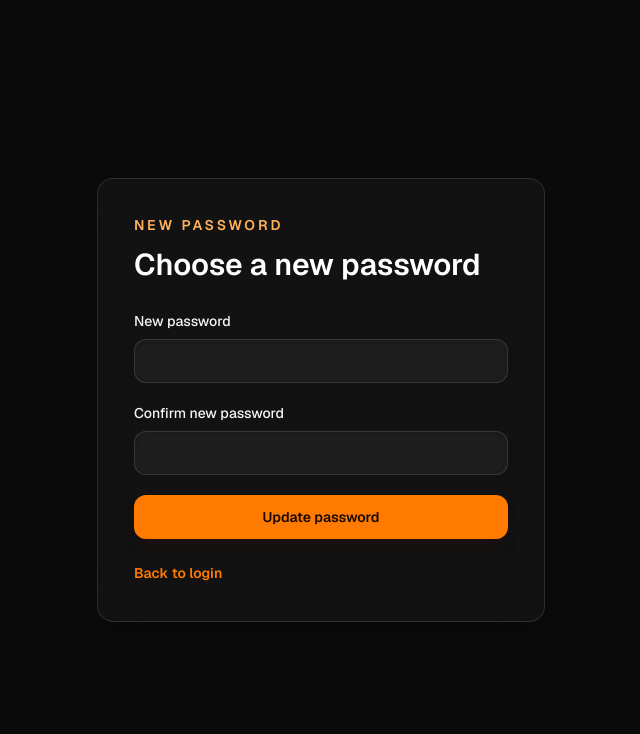
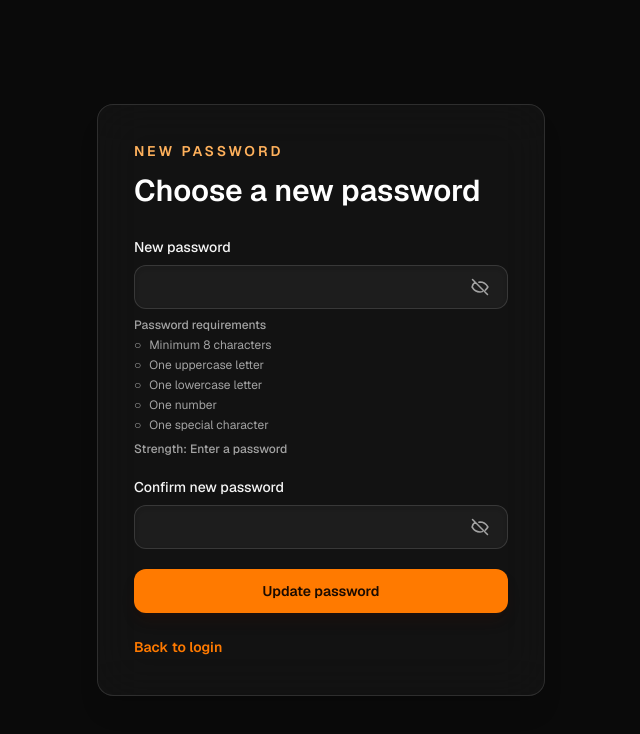
Before and after one commit to SharwinX17vg/FEASTY-MERCHANT, a Next.js app: page /reset-password in a window 1280 px wide. Shown: the top 734 px of the page, without its empty margins (319-959 px from the left). Built offline with nearby package versions, Linux system fonts and the light colour scheme.

Commit message:
feat: improve authentication password UX

```diff
--- a/app/reset-password/page.tsx
+++ b/app/reset-password/page.tsx
@@ -1,27 +1,50 @@
 "use client";
 
 import Link from "next/link";
-import { FormEvent, useState } from "react";
+import { FormEvent, useMemo, useState } from "react";
 
 import { Card, Input, PrimaryButton } from "@/components/ui";
+import { getPasswordRequirements, getPasswordStrength, validatePassword } from "@/lib/validation/auth";
+
+function Icon({ hidden }: { hidden: boolean }) {
+  return (
+    <svg aria-hidden="true" className="size-5" fill="none" stroke="currentColor" strokeLinecap="round" strokeLinejoin="round" strokeWidth="1.8" viewBox="0 0 24 24">
+      <path d={hidden ? "M3 3l18 18M10.6 6.2A10.2 10.2 0 0 1 12 6c6 0 9.5 6 9.5 6a17.3 17.3 0 0 1-3.1 3.7M6.2 6.2C3.8 7.7 2.5 12 2.5 12s3.5 6 9.5 6c1 0 2-.2 2.8-.5" : "M2.5 12s3.5-6 9.5-6 9.5 6 9.5 6-3.5 6-9.5 6-9.5-6-9.5-6Zm9.5 2.5a2.5 2.5 0 1 0 0-5 2.5 2.5 0 0 0 0 5Z"} />
+    </svg>
+  );
+}
 
 export default function ResetPasswordPage() {
   const [message, setMessage] = useState("");
   const [error, setError] = useState("");
   const [pending, setPending] = useState(false);
+  const [password, setPassword] = useState("");
+  const [confirmPassword, setConfirmPassword] = useState("");
+  const [showPassword, setShowPassword] = useState(false);
+  const [showConfirmPassword, setShowConfirmPassword] = useState(false);
+  const requirements = useMemo(() => getPasswordRequirements(password), [password]);
+  const strength = getPasswordStrength(password);
 
   async function handleSubmit(event: FormEvent<HTMLFormElement>) {
     event.preventDefault();
     setPending(true);
     setError("");
     const data = new FormData(event.currentTarget);
+    const submittedPassword = String(data.get("password") ?? "");
+    const submittedConfirmPassword = String(data.get("confirmPassword") ?? "");
+    const passwordError = validatePassword(submittedPassword);
+    if (passwordError || submittedPassword !== submittedConfirmPassword) {
+      setError(passwordError ?? "Passwords do not match.");
+      setPending(false);
+      return;
+    }
     try {
       const response = await fetch("/api/auth/reset-password", {
         method: "POST",
         headers: { "Content-Type": "application/json" },
         body: JSON.stringify({
-          password: data.get("password"),
-          confirmPassword: data.get("confirmPassword"),
+          password: submittedPassword,
+          confirmPassword: submittedConfirmPassword,
         }),
       });
       const result = (await response.json()) as { message?: string };
@@ -42,8 +65,28 @@ export default function ResetPasswordPage() {
         {message ? <p className="mt-5 rounded-xl bg-primary/10 px-4 py-3 text-sm text-accent" role="status">{message}</p> : null}
         {error ? <p className="mt-5 rounded-xl bg-red-400/10 px-4 py-3 text-sm text-red-200" role="alert">{error}</p> : null}
         <form className="mt-7 space-y-5" onSubmit={handleSubmit}>
-          <Input autoComplete="new-password" label="New password" name="password" required type="password" />
-          <Input autoComplete="new-password" label="Confirm new password" name="confirmPassword" required type="password" />
+          <div className="relative">
+            <Input autoComplete="new-password" className="pr-12" label="New password" name="password" onChange={(event) => setPassword(event.target.value)} required type={showPassword ? "text" : "password"} value={password} />
+            <button aria-label={showPassword ? "Hide new password" : "Show new password"} className="absolute right-3 top-[2.15rem] rounded-lg p-1.5 text-muted transition hover:bg-white/10 hover:text-white focus-visible:outline-2 focus-visible:outline-primary" onClick={() => setShowPassword((visible) => !visible)} type="button">
+              <Icon hidden={!showPassword} />
+            </button>
+            <div aria-live="polite" className="mt-2 space-y-1 text-xs">
+              <p className="font-medium text-muted">Password requirements</p>
+              {requirements.map((requirement) => (
+                <p className={requirement.met ? "text-emerald-300" : "text-muted"} key={requirement.id}>
+                  <span aria-hidden="true" className="mr-2">{requirement.met ? "✓" : "○"}</span>{requirement.label}
+                </p>
+              ))}
+              <p className="pt-1 font-medium text-muted">Strength: {password ? strength.label : "Enter a password"}</p>
+            </div>
+          </div>
+          <div className="relative">
+            <Input autoComplete="new-password" className="pr-12" label="Confirm new password" name="confirmPassword" onChange={(event) => setConfirmPassword(event.target.value)} required type={showConfirmPassword ? "text" : "password"} value={confirmPassword} />
+            <button aria-label={showConfirmPassword ? "Hide confirmation password" : "Show confirmation password"} className="absolute right-3 top-[2.15rem] rounded-lg p-1.5 text-muted transition hover:bg-white/10 hover:text-white focus-visible:outline-2 focus-visible:outline-primary" onClick={() => setShowConfirmPassword((visible) => !visible)} type="button">
+              <Icon hidden={!showConfirmPassword} />
+            </button>
+            {confirmPassword && password !== confirmPassword ? <p aria-live="polite" className="mt-2 text-sm text-red-300">Passwords do not match.</p> : null}
+          </div>
           <PrimaryButton className="w-full" disabled={pending} type="submit">
             {pending ? "Updating…" : "Update password"}
           </PrimaryButton>
--- a/app/signup/page.tsx
+++ b/app/signup/page.tsx
@@ -8,6 +8,8 @@ import { Card, Input, PrimaryButton, SecondaryButton } from "@/components/ui";
 import {
   detectPhoneCountry,
   formatPhone,
+  getPasswordRequirements,
+  getPasswordStrength,
   normalizePhone,
   reformatPhone,
   supportedCountries,
@@ -62,6 +64,7 @@ export default function SignupPage() {
   const [showPassword, setShowPassword] = useState(false);
   const [showConfirmPassword, setShowConfirmPassword] = useState(false);
   const [password, setPassword] = useState("");
+  const [confirmPassword, setConfirmPassword] = useState("");
   const [errors, setErrors] = useState<FormErrors>({});
   const [termsAccepted, setTermsAccepted] = useState(false);
   const [country, setCountry] = useState("IN");
@@ -73,23 +76,9 @@ export default function SignupPage() {
   const [isSubmitting, setIsSubmitting] = useState(false);
   const countrySearchRef = useRef<HTMLInputElement>(null);
 
-  const passwordStrength = useMemo(() => {
-    let score = 0;
-    if (password.length >= 8) score += 1;
-    if (/[A-Z]/.test(password)) score += 1;
-    if (/[0-9]/.test(password)) score += 1;
-    if (/[^A-Za-z0-9]/.test(password)) score += 1;
-    return score;
-  }, [password]);
-
-  const strengthLabel =
-    passwordStrength === 0
-      ? "Enter a password"
-      : passwordStrength < 2
-        ? "Weak password"
-        : passwordStrength < 4
-          ? "Good password"
-          : "Strong password";
+  const passwordRequirements = useMemo(() => getPasswordRequirements(password), [password]);
+  const passwordStrength = getPasswordStrength(password);
+  const confirmMismatch = Boolean(confirmPassword) && password !== confirmPassword;
 
   const filteredCountries = useMemo(() => {
     const query = countrySearch.trim().toLowerCase();
@@ -138,7 +127,7 @@ export default function SignupPage() {
     const formData = new FormData(event.currentTarget);
     const email = String(formData.get("email") ?? "").trim();
     const phoneResult = normalizePhone(phone, country as CountryCode);
-    const confirmPassword = String(formData.get("confirmPassword") ?? "");
+    const submittedConfirmPassword = String(formData.get("confirmPassword") ?? "");
     const nextErrors: FormErrors = {};
 
     if (!String(formData.get("name") ?? "").trim()) {
@@ -157,7 +146,7 @@ export default function SignupPage() {
     }
     if (!confirmPassword) {
       nextErrors.confirmPassword = "Please confirm your password.";
-    } else if (password !== confirmPassword) {
+    } else if (password !== submittedConfirmPassword) {
       nextErrors.confirmPassword = "Passwords do not match.";
     }
     if (!termsAccepted) nextErrors.terms = "Please accept the Terms & Privacy Policy.";
@@ -176,7 +165,7 @@ export default function SignupPage() {
           country,
           phone: "e164" in phoneResult ? phoneResult.e164 : phone,
           password,
-          confirmPassword,
+          confirmPassword: submittedConfirmPassword,
           termsAccepted,
         }),
       });
@@ -416,15 +405,15 @@ export default function SignupPage() {
                 >
                   <Icon name={showPassword ? "eyeOff" : "eye"} className="size-5" />
                 </button>
-                <div className="mt-2 flex items-center gap-2">
+                <div aria-live="polite" className="mt-2 flex items-center gap-2">
                   <div className="flex flex-1 gap-1">
-                    {[1, 2, 3, 4].map((level) => (
+                    {[1, 2, 3, 4, 5].map((level) => (
                       <span
                         className={`h-1 flex-1 rounded-full transition-colors ${
-                          level <= passwordStrength
-                            ? passwordStrength >= 4
+                          level <= passwordStrength.score
+                            ? passwordStrength.label === "Strong"
                               ? "bg-emerald-400"
-                              : passwordStrength >= 2
+                              : passwordStrength.label === "Fair"
                                 ? "bg-primary"
                                 : "bg-red-400"
                             : "bg-white/10"
@@ -433,7 +422,18 @@ export default function SignupPage() {
                       />
                     ))}
                   </div>
-                  <span className="text-[11px] text-muted">{strengthLabel}</span>
+                  <span className="text-[11px] text-muted">
+                    {password ? passwordStrength.label : "Enter a password"}
+                  </span>
+                </div>
+                <div aria-label="Password requirements" className="mt-3 space-y-1 text-xs" id="password-requirements">
+                  <p className="font-medium text-muted">Password requirements</p>
+                  {passwordRequirements.map((requirement) => (
+                    <p className={requirement.met ? "text-emerald-300" : "text-muted"} key={requirement.id}>
+                      <span aria-hidden="true" className="mr-2">{requirement.met ? "✓" : "○"}</span>
+                      {requirement.label}
+                    </p>
+                  ))}
                 </div>
               </div>
 
@@ -444,6 +444,7 @@ export default function SignupPage() {
                   error={errors.confirmPassword}
                   label="Confirm Password"
                   name="confirmPassword"
+                  onChange={(event) => setConfirmPassword(event.target.value)}
                   placeholder="Repeat your password"
                   type={showConfirmPassword ? "text" : "password"}
                 />
@@ -455,6 +456,11 @@ export default function SignupPage() {
                 >
                   <Icon name={showConfirmPassword ? "eyeOff" : "eye"} className="size-5" />
                 </button>
+                {confirmMismatch ? (
+                  <p aria-live="polite" className="mt-2 text-sm text-red-300">
+                    Passwords do not match.
+                  </p>
+                ) : null}
               </div>
 
               <label className="flex items-start gap-3 pt-1 text-sm text-muted">
--- a/lib/validation/auth.ts
+++ b/lib/validation/auth.ts
@@ -26,12 +26,55 @@ export function normalizeEmail(value: unknown) {
 
 export function validatePassword(value: unknown) {
   const password = String(value ?? "");
-  if (password.length < 8) return "Use at least 8 characters.";
-  if (!/[A-Z]/.test(password)) return "Include at least one uppercase letter.";
-  if (!/[a-z]/.test(password)) return "Include at least one lowercase letter.";
-  if (!/[0-9]/.test(password)) return "Include at least one number.";
-  if (!/[^A-Za-z0-9]/.test(password)) return "Include at least one symbol.";
+  const requirements = getPasswordRequirements(password);
+  const missingRequirement = requirements.find((requirement) => !requirement.met);
+  if (missingRequirement) return missingRequirement.error;
   return undefined;
+}
+
+export function getPasswordRequirements(value: unknown) {
+  const password = String(value ?? "");
+  return [
+    {
+      id: "length",
+      label: "Minimum 8 characters",
+      met: password.length >= 8,
+      error: "Use at least 8 characters.",
+    },
+    {
+      id: "uppercase",
+      label: "One uppercase letter",
+      met: /[A-Z]/.test(password),
+      error: "Include at least one uppercase letter.",
+    },
+    {
+      id: "lowercase",
+      label: "One lowercase letter",
+      met: /[a-z]/.test(password),
+      error: "Include at least one lowercase letter.",
+    },
+    {
+      id: "number",
+      label: "One number",
+      met: /[0-9]/.test(password),
+      error: "Include at least one number.",
+    },
+    {
+      id: "symbol",
+      label: "One special character",
+      met: /[^A-Za-z0-9]/.test(password),
+      error: "Include at least one symbol.",
+    },
+  ];
+}
+
+export function getPasswordStrength(value: unknown) {
+  const requirements = getPasswordRequirements(value);
+  const score = requirements.filter((requirement) => requirement.met).length;
+  return {
+    score,
+    label: score === 5 ? "Strong" : score >= 3 ? "Fair" : "Weak",
+  } as const;
 }
 
 export function formatPhone(value: string, country: CountryCode) {
```
Also changed, not shown: 1 other file (tests, documents, lock files or other folders).
